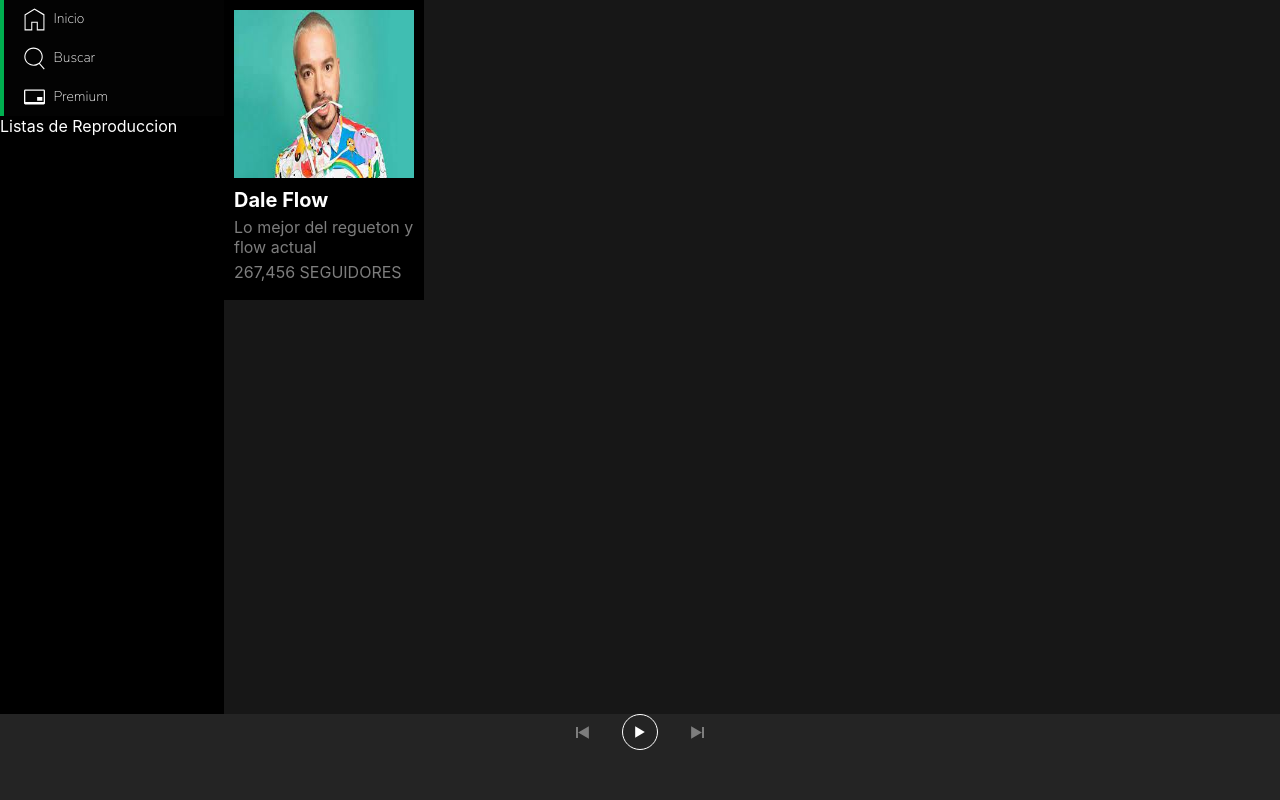
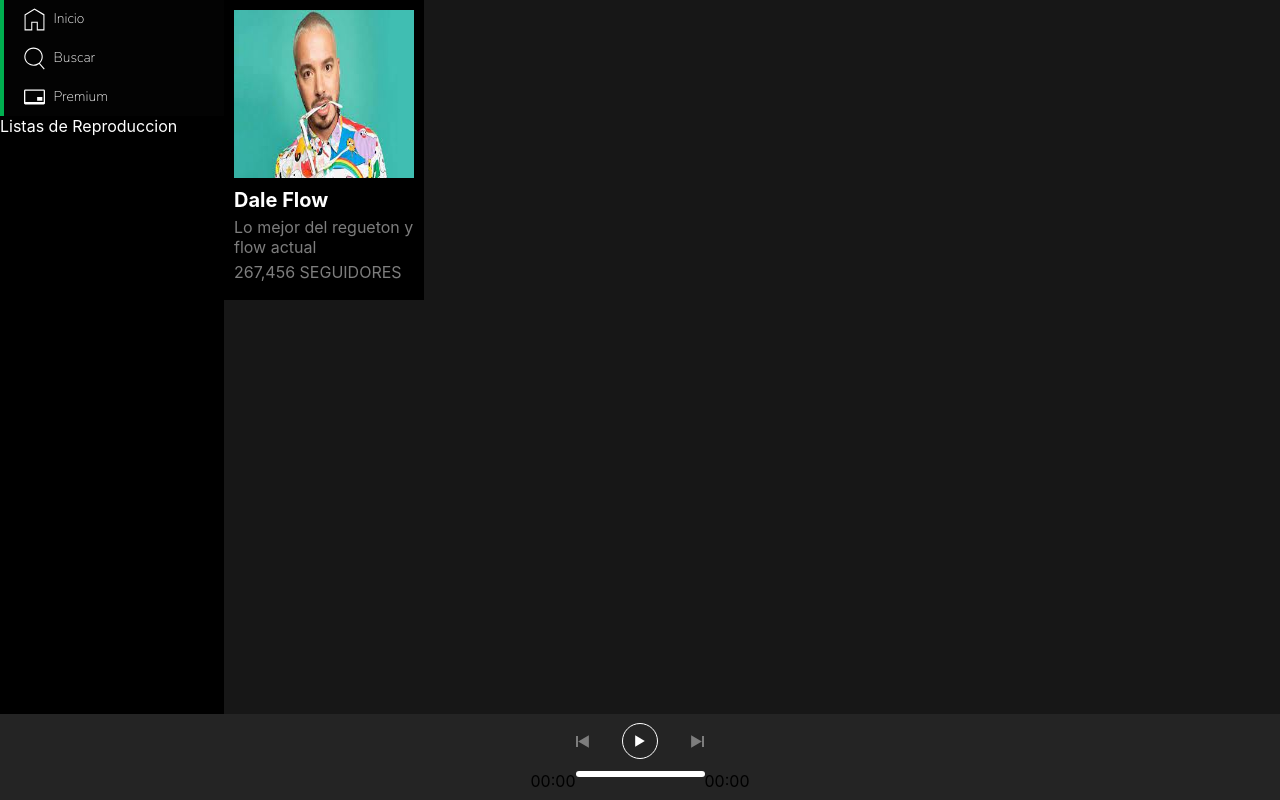
Before and after one commit to codekacode/spotitube, a React (Create React App) app: page / in a window 1280 px wide. Built offline with nearby package versions, Linux system fonts and the light colour scheme.

Commit message:
add input type range

```diff
--- a/public/index.html
+++ b/public/index.html
@@ -2,7 +2,7 @@
 <html lang="en">
   <head>
     <meta charset="utf-8" />
-    <link rel="icon" href="%PUBLIC_URL%/favicon.ico" />
+    <link rel="icon" href="../src/assets/logo/logo.svg" />
     <meta name="viewport" content="width=device-width, initial-scale=1" />
     <meta name="theme-color" content="#000000" />
     <meta
--- a/src/Components/Contents/Player.js
+++ b/src/Components/Contents/Player.js
@@ -1,8 +1,26 @@
-//import { css } from "@emotion/react";
+/** @jsxImportSource @emotion/react */
+import { css } from "@emotion/react";
 import styled from "@emotion/styled";
 import test from "../../assets/test/say_so.mp3"
 import Icons from "../UI/Icons"
 import Colors from "../UI/Colors"
+
+const StyledPlayer = styled.div`
+  display: flex;
+  flex-direction: column;
+  align-items: center;
+  justify-content: center;
+  height: 100%;
+  gap: 12px;
+`;
+
+const StyledControl = styled.div`
+  display: flex;
+  flex-direction: row;
+  align-items: center;
+  justify-content: center;
+  gap: 32px;
+`;
 
 const StyledIcon = styled.img`
   width: 14px;
@@ -22,17 +40,17 @@ const StyledPlay = styled.div`
       width: 10.7px;
       height: 12.32px;
     }
+  &:hover{
+    transform: scale(1.1);
+  }
 `;
 
-const StyledControl = styled.div`
+const ProgressBar = styled.div`
   display: flex;
   flex-direction: row;
-  align-items: center;
-  justify-content: center;
-  gap: 32px;
 `;
 
-const onClick = (e) =>{
+const PlayPause = (e) =>{
   const play = e.currentTarget
   const audio = document.getElementById("audio")
   if(audio.paused || audio.ended){
@@ -48,19 +66,39 @@ const onClick = (e) =>{
 
 function Player(){
   return(
-    <div>
+    <StyledPlayer>
         <StyledControl>
           <StyledIcon alt="prev.svg" src={Icons.prev}/>
-          <StyledPlay id="controls" onClick={onClick}>
+          <StyledPlay id="controls" onClick={PlayPause}>
             <StyledIcon alt="play_filled.svg" src={Icons.play_filled} className="play"/>
             <StyledIcon alt="play_filled.svg" className="hide pause" src={Icons.stop}/>
           </StyledPlay>
           <StyledIcon alt="next.svg" src={Icons.next}/>
         </StyledControl>
+        <ProgressBar>
+          <p>00:00</p>
+          <input type="range" min="0" max="100"
+              css={css`
+                -webkit-appearance: none;
+                height: 6px;
+                width: 100%;
+                border-radius: 5px;
+                outline: none;
+                  &::-webkit-slider-thumb{
+                    -webkit-appearance: none;
+                    width: 48px;
+                    height: 48px;
+                    cursor: pointer;
+                    z-index: 3;
+                    position: relative;
+                  }
+              `}/>
+          <p>00:00</p>
+        </ProgressBar>
         <audio controls id="audio" className="hide">
           <source src={test} type="audio/mp3"/>
         </audio>
-    </div>
+    </StyledPlayer>
   );
 }
 
```
